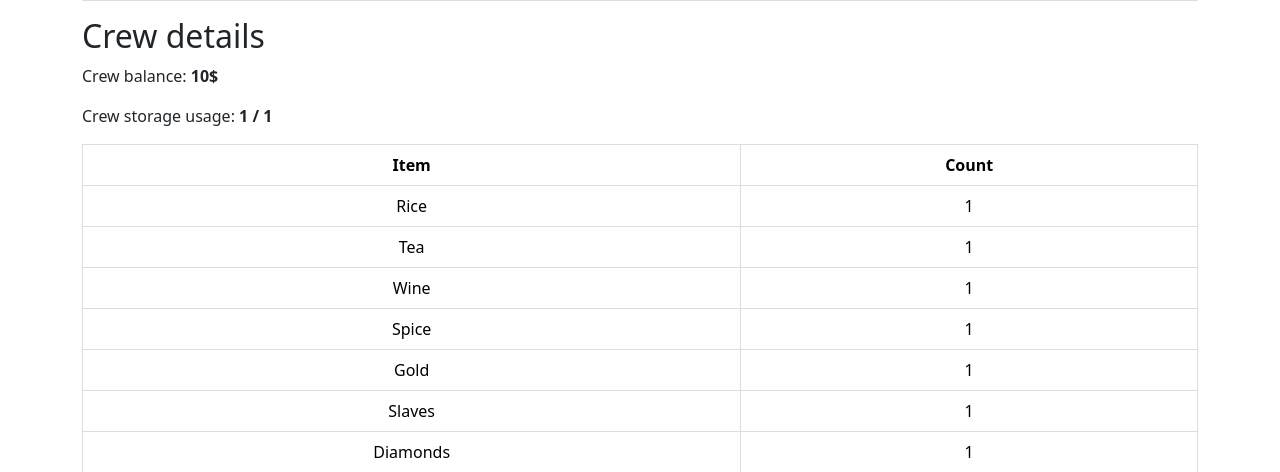
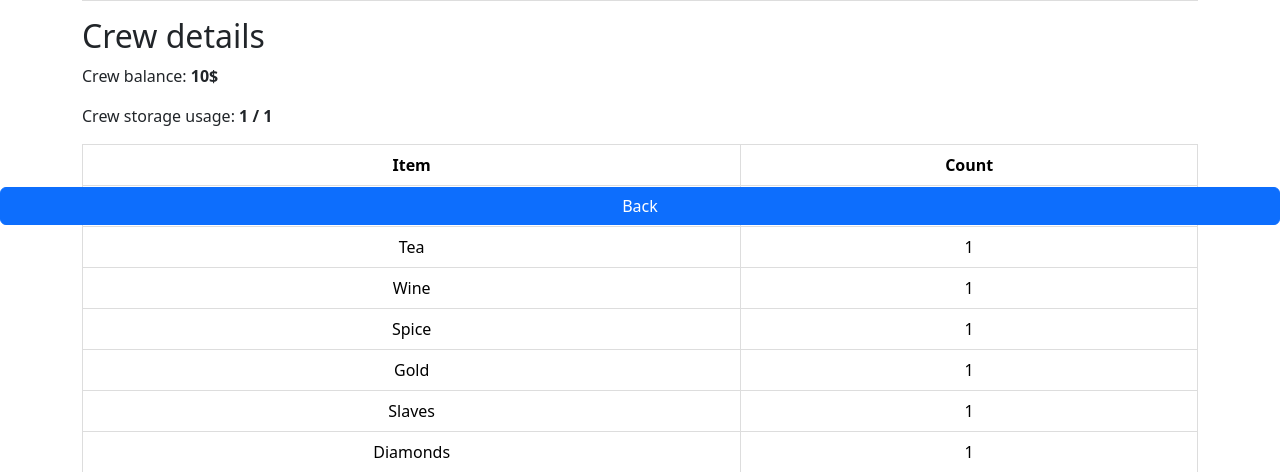
Before and after one commit to lukakralik/ports-game, a Flask app: page /port/11 in a window 1280 px wide. Shown: the part 559-1031 px from the top of the page. Run offline with Flask 3, Linux system fonts and the light colour scheme; tables that the repository leaves empty hold one stand-in row (values such as "Sample post").

Commit message:
back button on the page bottom

```diff
--- a/ports/migrations/versions/2e1c644ee5ae_crew_model_items.py
+++ b/ports/migrations/versions/2e1c644ee5ae_crew_model_items.py
@@ -5,9 +5,8 @@ Revises: 922ddbe97cee
 Create Date: 2024-12-28 21:17:47.104680
 
 """
+import sqlalchemy as sa
 from alembic import op
-import sqlalchemy as sa
-
 
 # revision identifiers, used by Alembic.
 revision = '2e1c644ee5ae'
--- a/ports/migrations/versions/922ddbe97cee_crew_model_items.py
+++ b/ports/migrations/versions/922ddbe97cee_crew_model_items.py
@@ -5,9 +5,8 @@ Revises: b64c2ad028e8
 Create Date: 2024-12-28 21:16:27.706852
 
 """
+import sqlalchemy as sa
 from alembic import op
-import sqlalchemy as sa
-
 
 # revision identifiers, used by Alembic.
 revision = '922ddbe97cee'
--- a/ports/src/templates/crew_operation.html
+++ b/ports/src/templates/crew_operation.html
@@ -196,4 +196,9 @@
             width: 100%;
         }
     </style>
+
+
+    <div class="fixed-bottom d-flex justify-content-center mb-3">
+        <a href="{{ url_for('port_detail', port_id=port.id, crew_id=crew.id) }}" class="btn btn-primary">Back</a>
+    </div>
 {% endblock %}
--- a/ports/src/templates/login.html
+++ b/ports/src/templates/login.html
@@ -11,4 +11,8 @@
             <br></br>
         {% endfor %}
     </div>
+
+    <div class="fixed-bottom d-flex justify-content-center mb-3">
+        <a href="{{ url_for('index') }}" class="btn btn-primary">Back</a>
+    </div>
 {% endblock %}
--- a/ports/src/templates/port_detail.html
+++ b/ports/src/templates/port_detail.html
@@ -16,4 +16,8 @@
             </form>
         {% endfor %}
     </div>
+
+    <div class="fixed-bottom d-flex justify-content-center mb-3">
+        <a href="{{ url_for('login') }}" class="btn btn-primary">Back</a>
+    </div>
 {% endblock %}
--- a/ports/src/utils.py
+++ b/ports/src/utils.py
@@ -1,4 +1,5 @@
 from flask import flash, render_template
+
 
 def check_low_balance(crew, port, item_price):
     if crew.balance < item_price:
```
